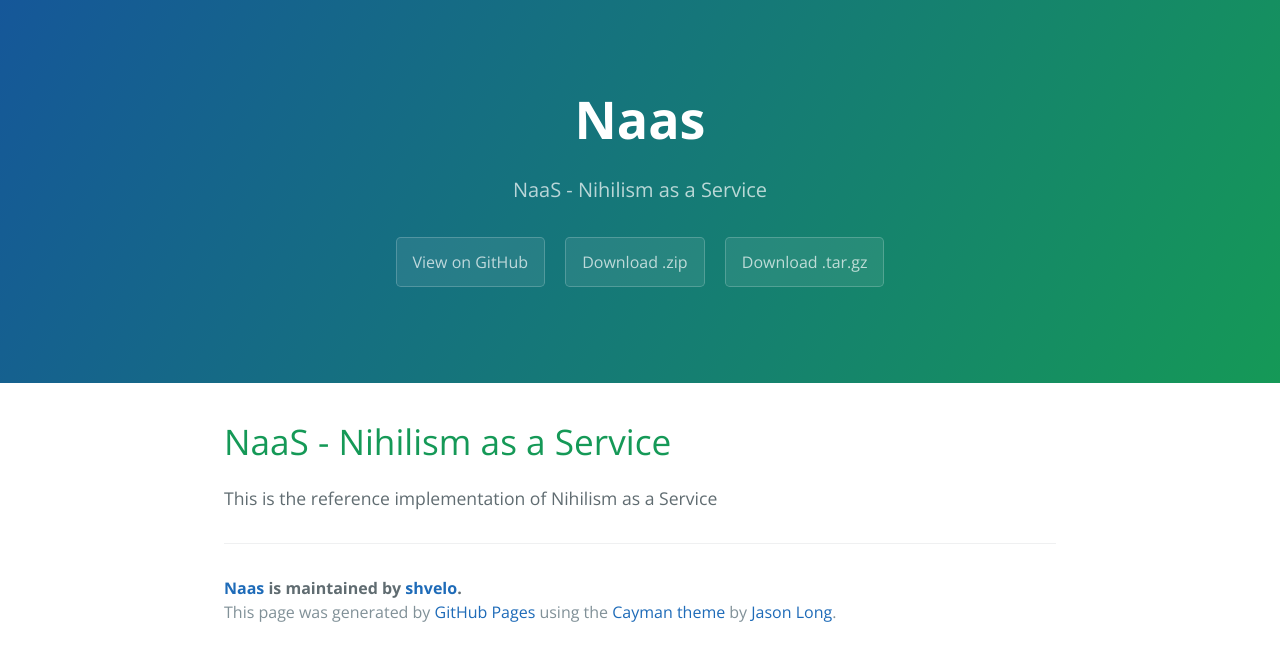
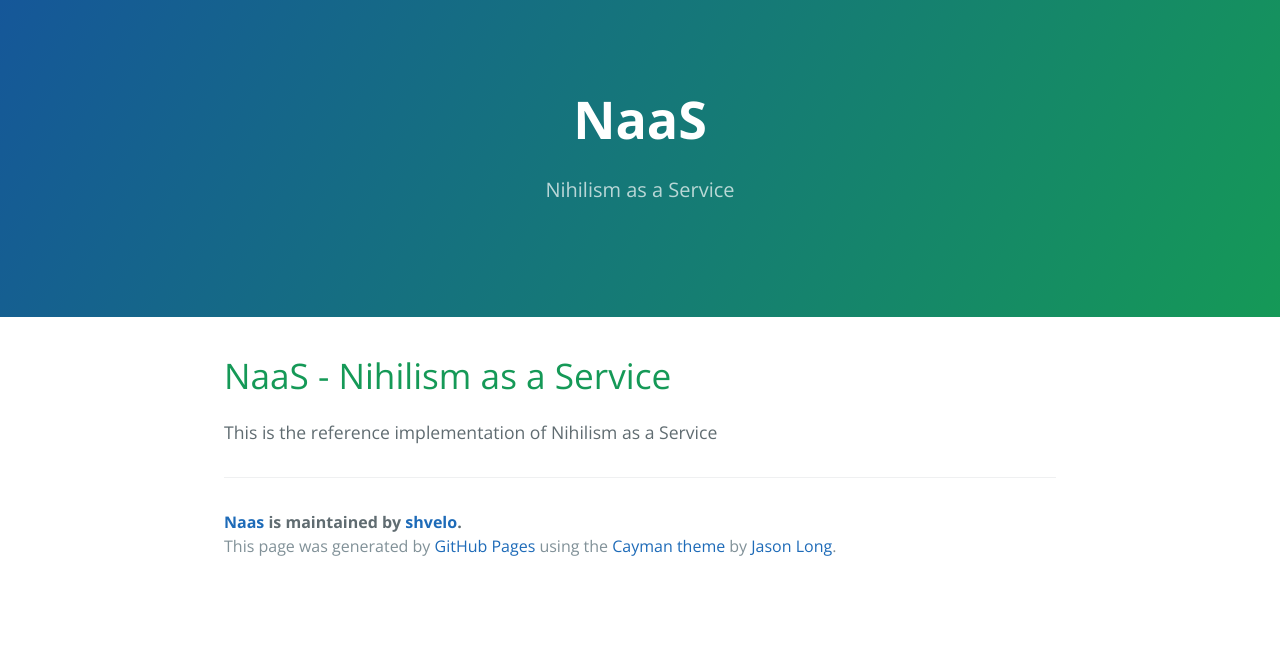
Before and after one commit to shvelo/NaaS, a plain HTML site: page docs/index.html in a window 1280 px wide. Drawn offline with nearby package versions, Linux system fonts and the light colour scheme.

Commit message:
Move page to docs folder

```diff
--- a/index.html
+++ b/docs/index.html
@@ -11,11 +11,8 @@
   </head>
   <body>
     <section class="page-header">
-      <h1 class="project-name">Naas</h1>
-      <h2 class="project-tagline">NaaS - Nihilism as a Service</h2>
-      <a href="https://github.com/shvelo/naas" class="btn">View on GitHub</a>
-      <a href="https://github.com/shvelo/naas/zipball/master" class="btn">Download .zip</a>
-      <a href="https://github.com/shvelo/naas/tarball/master" class="btn">Download .tar.gz</a>
+      <h1 class="project-name">NaaS</h1>
+      <h2 class="project-tagline">Nihilism as a Service</h2>
     </section>
 
     <section class="main-content">
```
Also changed, not shown: docs/params.json (renamed from params.json), docs/stylesheets/github-light.css (renamed from stylesheets/github-light.css), docs/stylesheets/normalize.css (renamed from stylesheets/normalize.css), docs/stylesheets/stylesheet.css (renamed from stylesheets/stylesheet.css).
